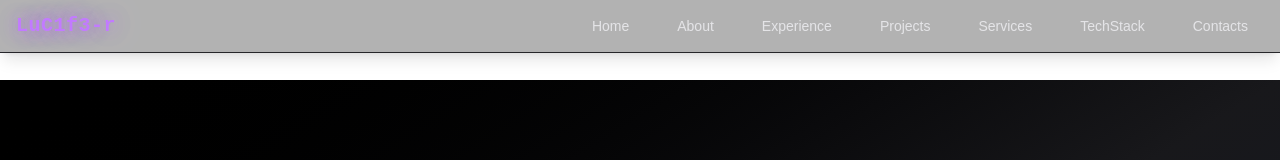
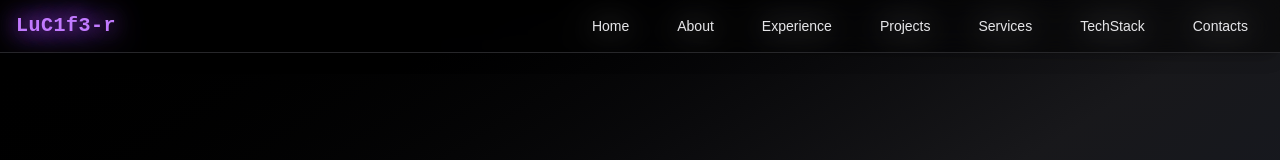
Before and after one commit to LuC1f3-r/portfolio, a Next.js app: page / in a window 1280 px wide. Shown: the top 160 px of the page. Built offline with nearby package versions, Linux system fonts and the light colour scheme.

Commit message:
added more css to the code

```diff
--- a/app/globals.css
+++ b/app/globals.css
@@ -1,4 +1,8 @@
 @import "tailwindcss";
+
+html {
+  scroll-behavior: smooth;
+}
 
 :root {
   --background: #ffffff;
@@ -63,6 +67,8 @@
 }
 
 body {
+  margin: 0;
+  padding: 0;
   background: var(--background);
   color: var(--foreground);
   font-family: Arial, Helvetica, sans-serif;
--- a/app/layout.tsx
+++ b/app/layout.tsx
@@ -18,7 +18,7 @@ export default function RootLayout({
      <html lang="en">
       <body>
         <Navbar />
-        <main className="pt-20">{children}</main>
+        <main>{children}</main>
         <Footer />
       </body>
     </html>
--- a/app/page.tsx
+++ b/app/page.tsx
@@ -1,6 +1,7 @@
 "use client";
 
 import { useEffect, useState } from "react";
+import Navbar from "@/app/components/Navbar"; // Adjust the import path as needed
 import Hero from "@/app/components/Hero";
 import About from "@/app/about/page";
 import Experience from "./experience/page";
@@ -14,35 +15,67 @@ export default function Home() {
   const [fadeOut, setFadeOut] = useState(false);
 
   useEffect(() => {
-    const fadeTimer = setTimeout(() => setFadeOut(true), 4500); // Start fade after 2.5s
-    const hideTimer = setTimeout(() => setShowHero(false), 5000); // Hide after 3s
+    const fadeTimer = setTimeout(() => setFadeOut(true), 4500);
+    const hideTimer = setTimeout(() => setShowHero(false), 5000);
     return () => {
       clearTimeout(fadeTimer);
       clearTimeout(hideTimer);
     };
   }, []);
 
+  // Hero splash screen with Navbar
   // if (showHero) {
   //   return (
-  //     <main
-  //       className={`flex items-center justify-center w-full h-screen transition-opacity duration-500 ${
-  //         fadeOut ? "opacity-0" : "opacity-100"
-  //       }`}
-  //     >
-  //       <Hero />
-  //     </main>
+  //     <div className="relative w-full h-screen overflow-hidden">
+  //       <Navbar />
+  //       <main className="flex items-center justify-center w-full h-full">
+  //         <div
+  //           className={`flex items-center justify-center w-full h-full transition-opacity duration-500 ${
+  //             fadeOut ? "opacity-0" : "opacity-100"
+  //           }`}
+  //         >
+  //           <Hero />
+  //         </div>
+  //       </main>
+  //     </div>
   //   );
   // }
 
+  // Main content with all sections
   return (
-    <main className="flex flex-col items-center justify-center w-full">
+    <div className="relative w-full">
+      <Navbar />
+      {/* Add padding-top to account for fixed navbar */}
+      <main className="w-full">
+        {/* Each section should have proper spacing and IDs for navigation */}
+        <section id="home" className="min-h-screen">
           <Hero />
+        </section>
+
+        <section id="about" className="min-h-screen">
           <About />
+        </section>
+
+        <section id="experience" className="min-h-screen">
           <Experience />
+        </section>
+
+        <section id="projects" className="min-h-screen">
           <Projects />
+        </section>
+
+        <section id="services" className="min-h-screen">
           <Services />
+        </section>
+
+        <section id="techstack" className="min-h-screen">
           <TechStack />
+        </section>
+
+        <section id="contacts" className="min-h-screen">
           <Contact />
+        </section>
       </main>
+    </div>
   );
 }
```
Lines whose indentation alone changed are shown as unchanged.
